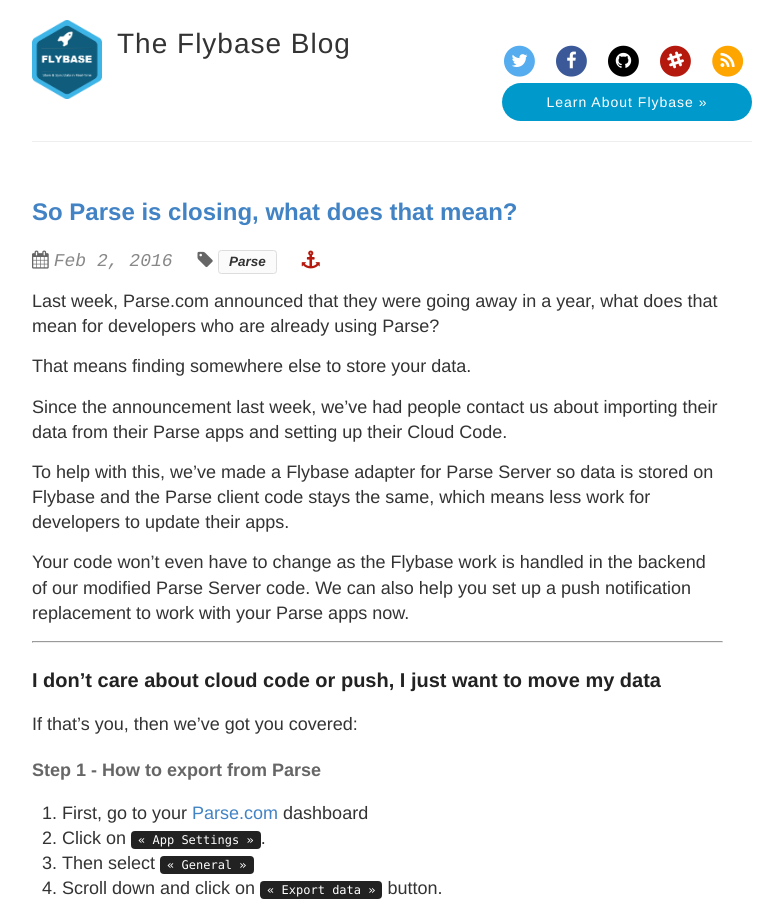
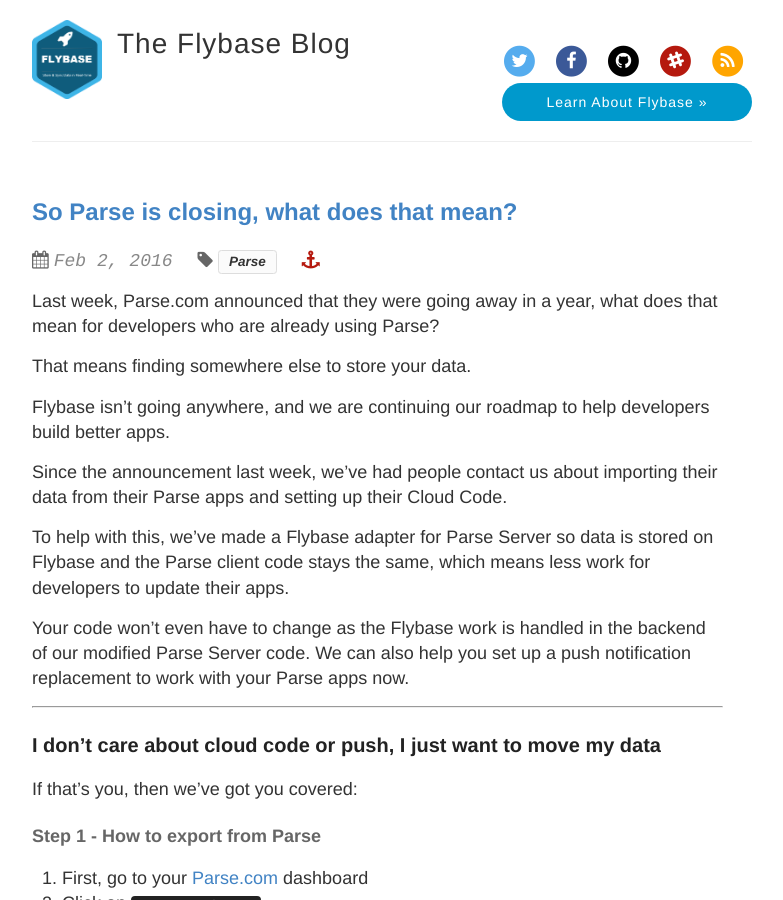
Before and after one commit to flybaseio/flybaseio.github.io, a Jekyll site: the page built from _posts/2016-02-02-parse-closing.md, in a window 1280 px wide and 900 px high. Shown: the whole window, without its empty margins (248-1031 px from the left). Built offline with Jekyll 4.4.1, drawn with Linux system fonts in a browser that asks for light colours; nearby versions of some CDN libraries.

Commit message:
Update 2016-02-02-parse-closing.md

```diff
--- a/_posts/2016-02-02-parse-closing.md
+++ b/_posts/2016-02-02-parse-closing.md
@@ -12,6 +12,8 @@ bodyclass: post
 Last week, Parse.com announced that they were going away in a year, what does that mean for developers who are already using Parse?
 
 That means finding somewhere else to store your data.
+
+Flybase isn't going anywhere, and we are continuing our roadmap to help developers build better apps.
 
 Since the announcement last week, we've had people contact us about importing their data from their Parse apps and setting up their Cloud Code.
 
```
